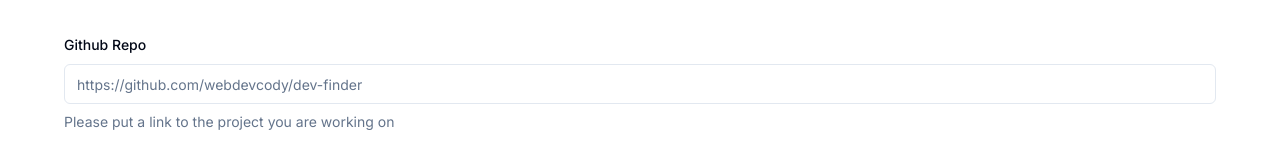
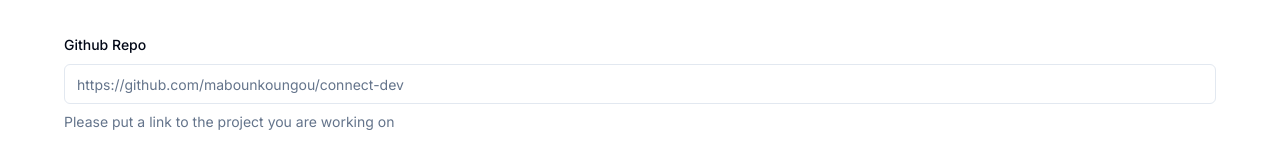
Before and after one commit to mabounkoungou/connect-dev, a Next.js app: page /create-room in a window 1280 px wide. Shown: the part 536-690 px from the top of the page. Built offline with nearby package versions, Linux system fonts and the light colour scheme; no server answers.

Commit message:
finishers

```diff
--- a/src/app/create-room/create-room-form.tsx
+++ b/src/app/create-room/create-room-form.tsx
@@ -96,7 +96,7 @@
               <FormControl>
                 <Input
                   {...field}
-                  placeholder="https://github.com/webdevcody/dev-finder"
+                  placeholder="https://github.com/mabounkoungou/connect-dev"
                 />
               </FormControl>
               <FormDescription>
--- a/src/app/edit-room/[roomId]/edit-room-form.tsx
+++ b/src/app/edit-room/[roomId]/edit-room-form.tsx
@@ -76,7 +76,7 @@
               <FormControl>
                 <Input
                   {...field}
-                  placeholder="Im working on a side project, come join me"
+                  placeholder="I m working on a this awesome project, join me"
                 />
               </FormControl>
               <FormDescription>
@@ -96,7 +96,7 @@
               <FormControl>
                 <Input
                   {...field}
-                  placeholder="https://github.com/webdevcody/dev-finder"
+                  placeholder="https://github.com/mabounkoungou/connect-dev"
                 />
               </FormControl>
               <FormDescription>
--- a/src/app/layout.tsx
+++ b/src/app/layout.tsx
@@ -11,7 +11,7 @@
 export const metadata: Metadata = {
   title: "ConnectDev",
   description:
-    "An application to help pair programming with random devs online",
+    "An application to help pair programming with random Developers online",
 };
 
 export default function RootLayout({
```
